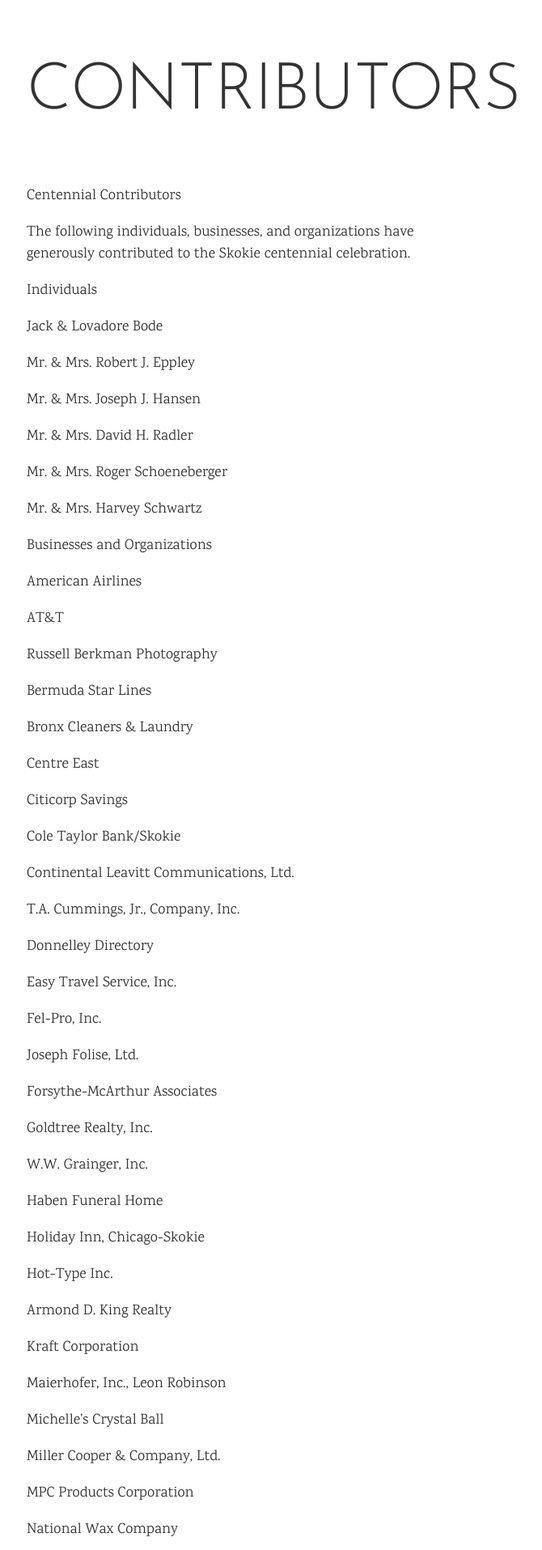
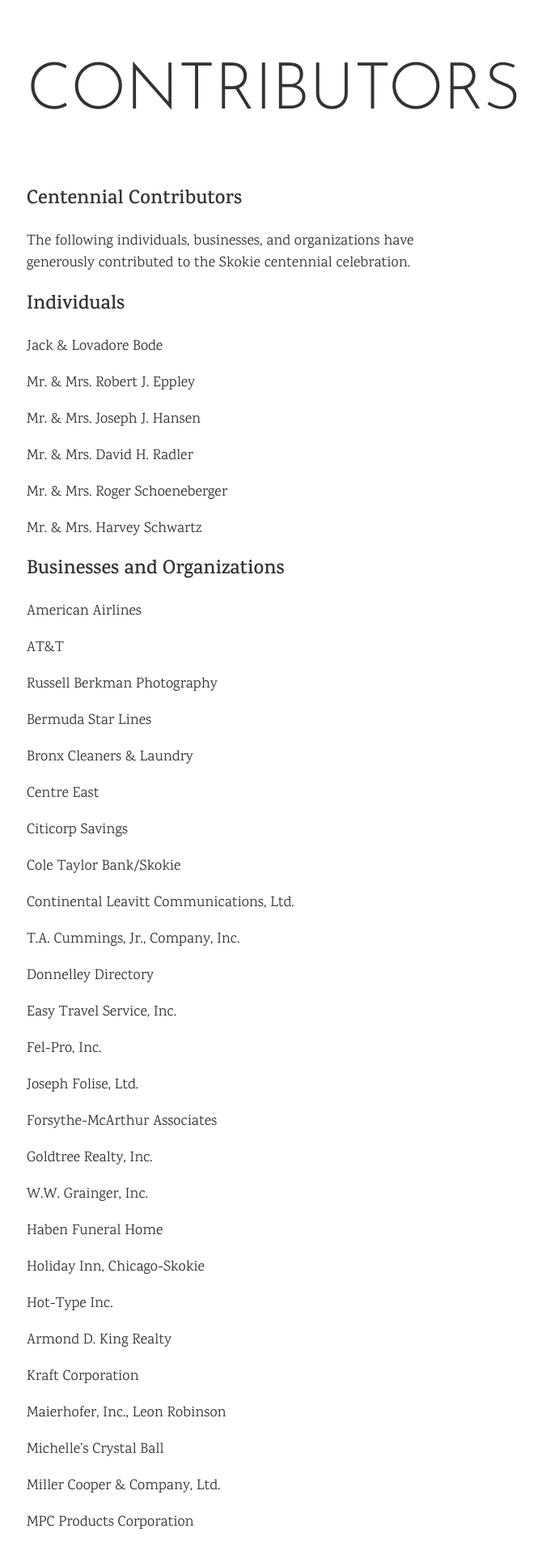
Before and after one commit to skokielibrary/skokiecentennial, a Jekyll site: the page built from _chapters/contributors.markdown, in a window 1280 px wide. Shown: the top 1914 px of the page at 81% size, without its empty margins (327-997 px from the left). Built offline with Jekyll 4.4.1, drawn with Linux system fonts in a browser that asks for light colours.

```diff
--- a/_chapters/contributors.markdown
+++ b/_chapters/contributors.markdown
@@ -1,16 +1,12 @@
 ---
 title: contributors
 ---
-Centennial Contributors
 
-
-
+## Centennial Contributors
 The following individuals, businesses, and
 organizations have generously contributed to the Skokie centennial celebration.
 
-
-
-Individuals
+## Individuals
 
 Jack & Lovadore Bode
 
@@ -26,7 +22,7 @@ Mr. & Mrs. Harvey Schwartz
 
 
 
-Businesses and Organizations
+## Businesses and Organizations
 
 American Airlines
 
```
